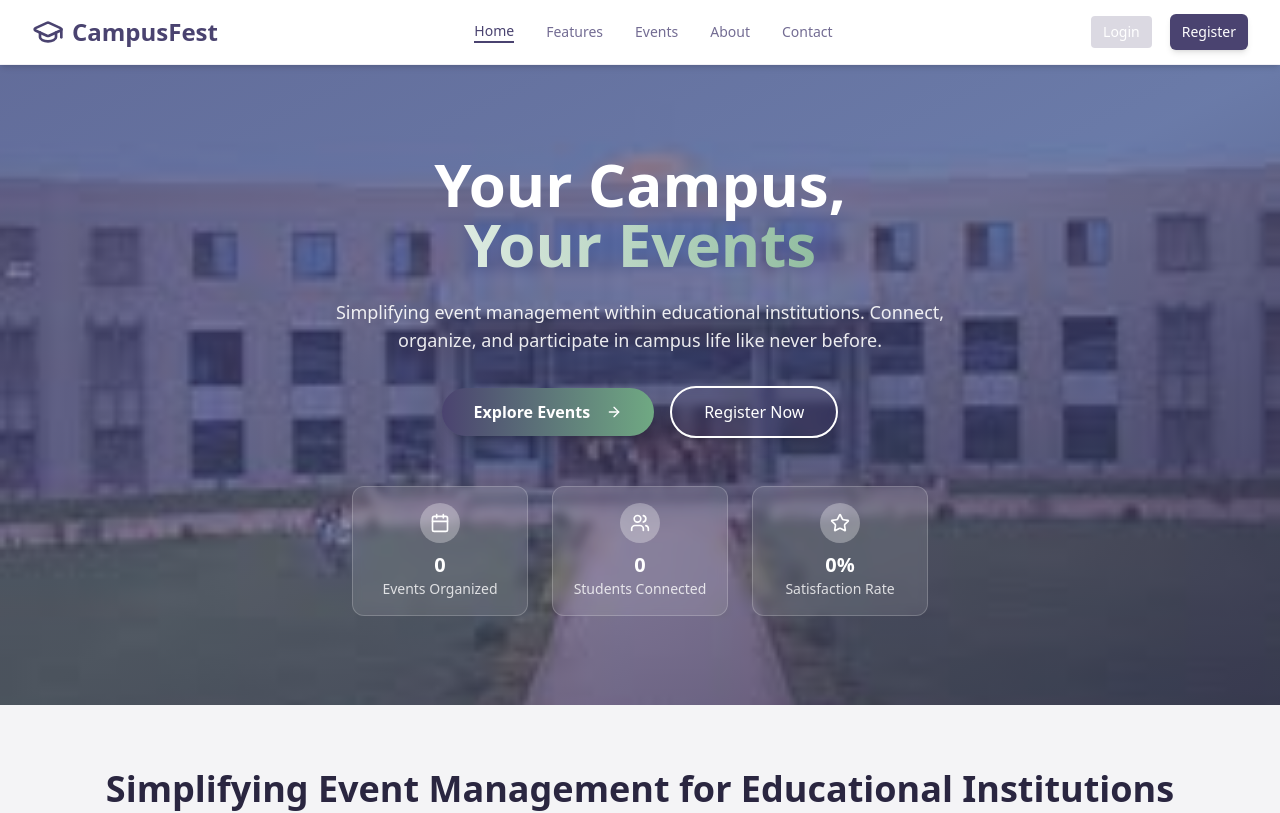
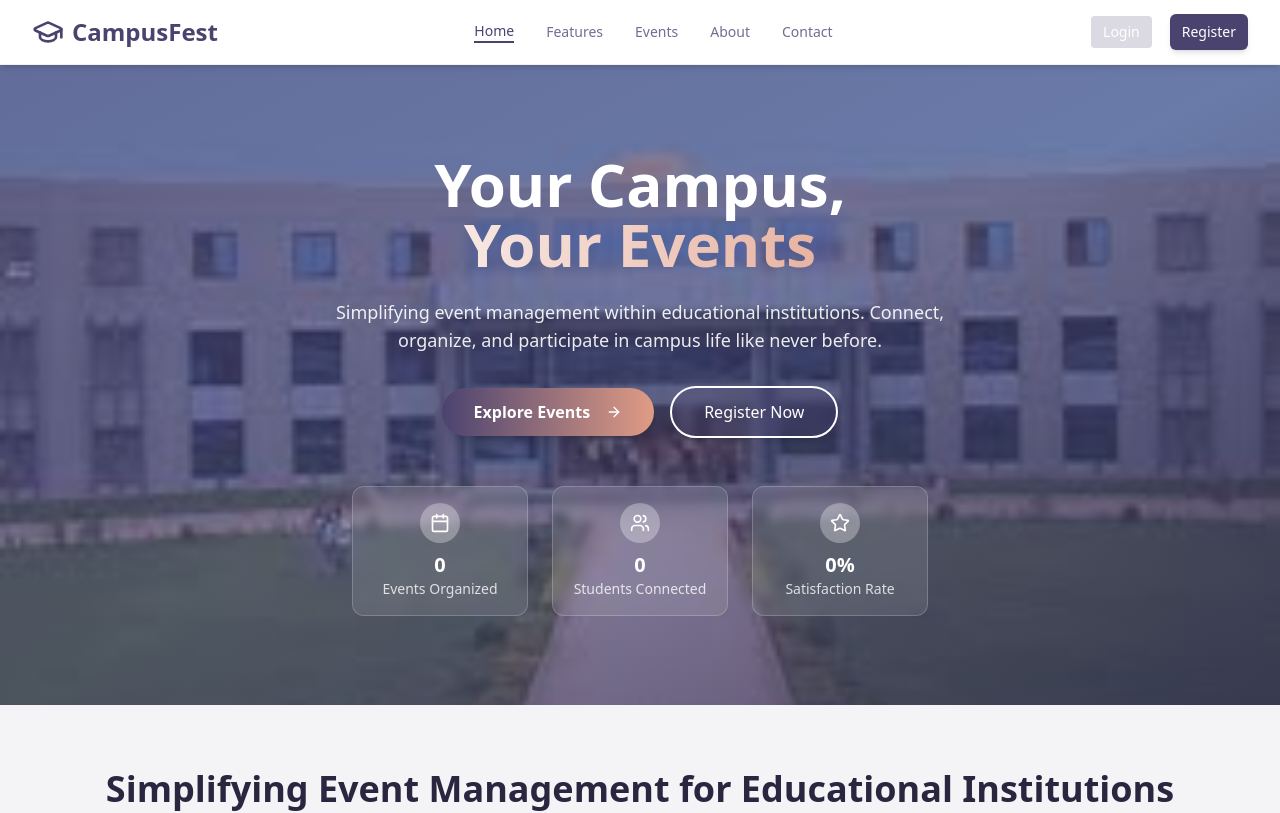
Before and after one commit to Hetvi-css/eventwave-campus, a React (Vite) app: page / in a window 1280 px wide. Shown: the top 813 px of the page. Built offline with nearby package versions, Linux system fonts and the light colour scheme.

Commit message:
Revert color changes
Reverted the color palette to a previous subtle combination, removing the green accents.

```diff
--- a/src/index.css
+++ b/src/index.css
@@ -36,12 +36,12 @@
     --input: 214 32% 91%;
     --ring: 210 20% 25%;
 
-    /* CampusFest specific tokens - Soft Lavender & Sage Palette */
+    /* CampusFest specific tokens - Soft Lavender & Coral Palette */
     --campus-primary: 250 25% 35%;
     --campus-primary-light: 250 20% 95%;
     --campus-primary-dark: 250 30% 25%;
     --campus-secondary: 250 15% 92%;
-    --campus-accent: 140 25% 55%;
+    --campus-accent: 15 60% 70%;
     --campus-white: 0 0% 100%;
     --campus-gray: 250 10% 96%;
     --campus-text: 250 25% 20%;
```
